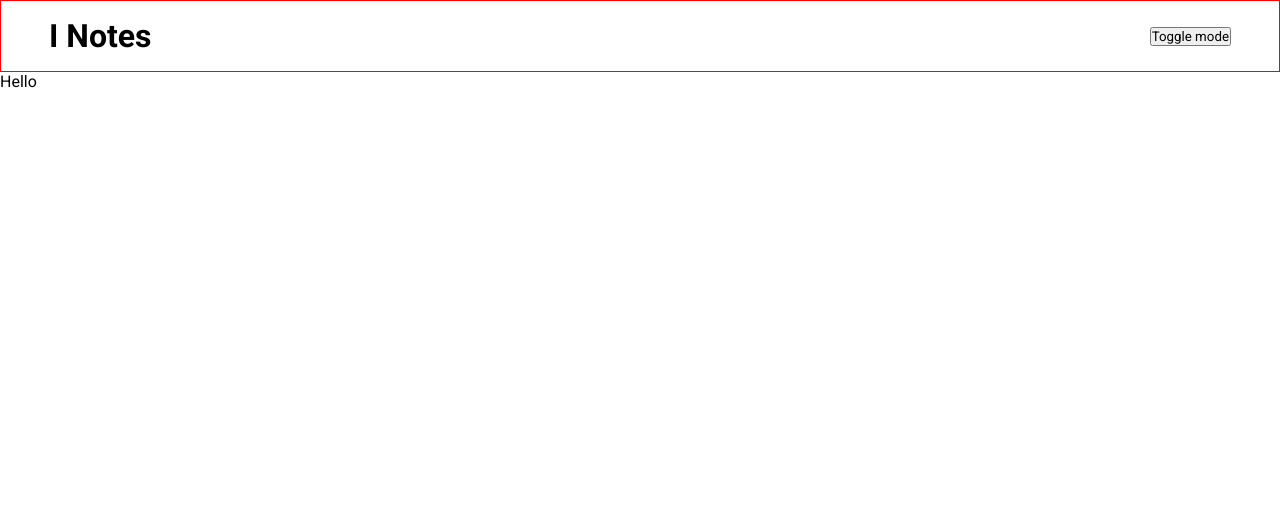
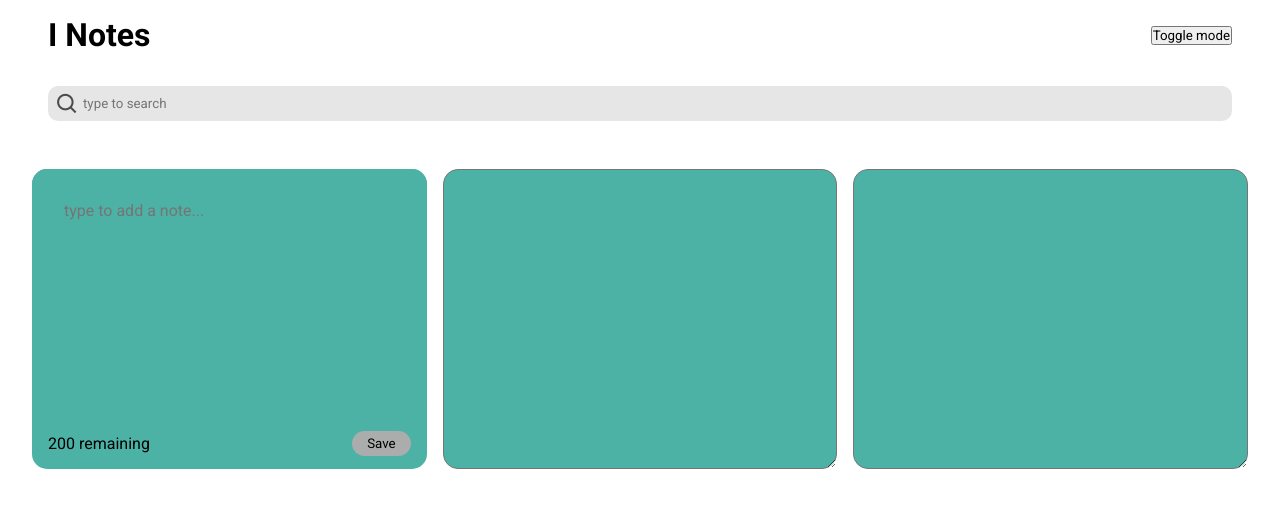
Before and after one commit to sebaslozano99/notes-app-react-js, a React (Create React App) app: page / in a window 1280 px wide. Shown: the top 508 px of the page. Built offline with nearby package versions, Linux system fonts and the light colour scheme.

Commit message:
setting up UI and styles

```diff
--- a/public/index.html
+++ b/public/index.html
@@ -15,6 +15,7 @@
       user's mobile device or desktop. See https://developers.google.com/web/fundamentals/web-app-manifest/
     -->
     <link rel="manifest" href="%PUBLIC_URL%/manifest.json" />
+    <link href='https://unpkg.com/boxicons@2.1.4/css/boxicons.min.css' rel='stylesheet'>
     <!--
       Notice the use of %PUBLIC_URL% in the tags above.
       It will be replaced with the URL of the `public` folder during the build.
--- a/src/App.js
+++ b/src/App.js
@@ -1,12 +1,22 @@
+import { useState } from "react";
 import Header from "./components/header/Header";
-
+import NotesContainer from "./components/notesContainer/NotesContainer";
+import SearchBar from "./components/searchBar/SearchBar";
 
 
 function App(){
+
+  const [notes, setNotes] = useState([]);
+
+  function handleAddNote(){
+
+  }
+
   return (
     <div>
       <Header />
-      Hello
+      <SearchBar />
+      <NotesContainer />
     </div>
   )
 }
--- a/src/components/header/header.module.css
+++ b/src/components/header/header.module.css
@@ -1,7 +1,7 @@
 
 
 .header {
-    border: 1px solid red;
+    /* border: 1px solid red;    */
     display: flex;
     align-items: center;
     justify-content: space-between;
--- /dev/null
+++ b/src/components/notesContainer/NotesContainer.jsx
@@ -0,0 +1,42 @@
+import React from 'react';
+import styles from "./notesContainer.module.css";
+
+
+
+function NotesContainer (){
+  return (
+    <main className={styles.main} >
+
+      <form className={styles.note} >
+        <textarea cols={50} rows={100} maxLength={200} placeholder='type to add a note...' className={styles.note__textArea} ></textarea>
+
+        <div className={styles.note__infoContainer} >
+
+          <p>200 remaining</p>
+
+          <button className={styles.note__infoContainer_button} >Save</button>
+
+        </div>
+      </form>
+
+        <textarea className={styles.note} >
+
+        </textarea>
+
+        <textarea className={styles.note} >
+
+        </textarea>
+
+        {/* <div className={styles.note} >
+
+        </div> */}
+
+        {/* <div className={styles.note} >
+
+        </div> */}
+
+    </main>
+  )
+}
+
+export default NotesContainer
--- /dev/null
+++ b/src/components/notesContainer/notesContainer.module.css
@@ -0,0 +1,51 @@
+
+
+.main {
+    /* border: 5px dashed red; */
+    width: 100%;
+    height: 78vh;
+    padding: 2em;
+    display: grid;
+    grid-template-columns: repeat(auto-fit, minmax(300px, 1fr));
+    grid-template-rows: 300px;
+    grid-auto-rows: 300px;
+    gap: 1em;
+    overflow-y: auto;
+}
+
+
+.note {
+    /* border: 1px solid rgba(0, 0, 0, 0.5); */
+    border-radius: 15px;
+    background-color: #4DB2A6;
+}
+
+.note__textArea {
+    border-radius: 15px;
+    width: 100%;
+    height: 80%;
+    outline: none;
+    padding: 2em;
+    resize: none;
+    font-size: 1em;
+    background-color: inherit;
+    border-style: none;
+}
+
+
+.note__infoContainer {
+    /* border: 1px solid red; */
+    height: 20%;
+    display: flex;
+    align-items: center;
+    justify-content: space-between;
+    padding: 0 1em;
+}
+
+.note__infoContainer_button {
+    background-color: #AAADAB;
+    border-style: none;
+    padding: 5px 15px;
+    border-radius: 15px;
+    cursor: pointer;
+}
--- a/src/components/searchBar/searchBar.jsx
+++ b/src/components/searchBar/searchBar.jsx
@@ -0,0 +1,23 @@
+import { useState } from "react";
+import style from "./searchBar.module.css";
+
+
+function SearchBar(){
+
+    const [search, setSearch] = useState("");
+
+    return (
+        <form className={style.form} >
+
+            <input type="text" placeholder="type to search"  className={style.form__input} value={search} onChange={(e) => setSearch(e.target.value)}  />
+
+            <button className={style.button} >
+                <i class='bx bx-search bx-sm'></i>
+            </button>
+
+        </form>
+    )
+}
+
+
+export default SearchBar;
--- a/src/components/searchBar/searchBar.module.css
+++ b/src/components/searchBar/searchBar.module.css
@@ -0,0 +1,28 @@
+.form {
+    padding: 1em 3em;
+    position: relative;
+    /* border: 2px solid red; */
+}
+
+
+.form__input {
+    width: 100%;
+    padding: 10px 35px;
+    border-radius: 10px;
+    border-style: none;
+    background-color: #E6E6E6;
+    outline: none;
+}
+
+
+.button {
+    background-color: transparent;
+    border-style: none;
+    position: absolute;
+    left: 55px;
+    top: 35%;
+}
+
+.button i {
+    color: rgb(76, 76, 76);
+}
```
Also changed, not shown: src/index.css (line endings or trailing spaces).
